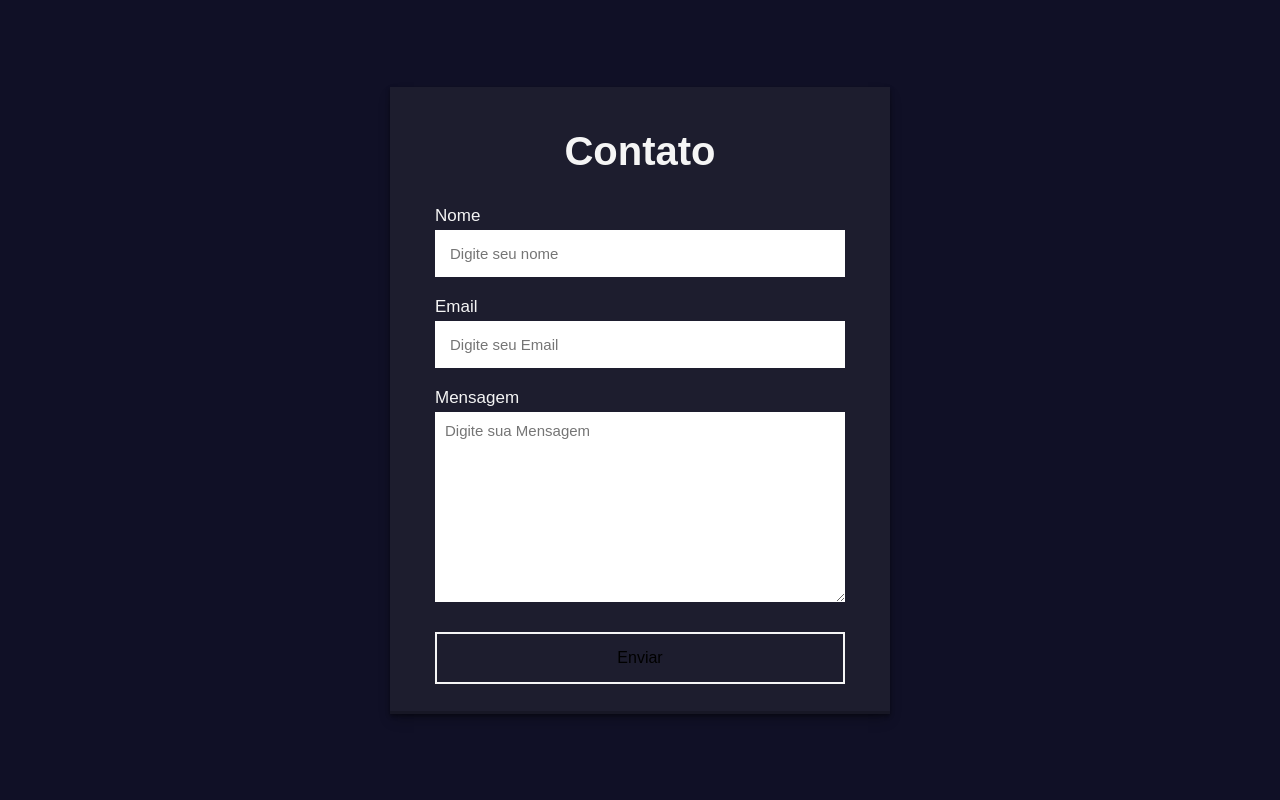
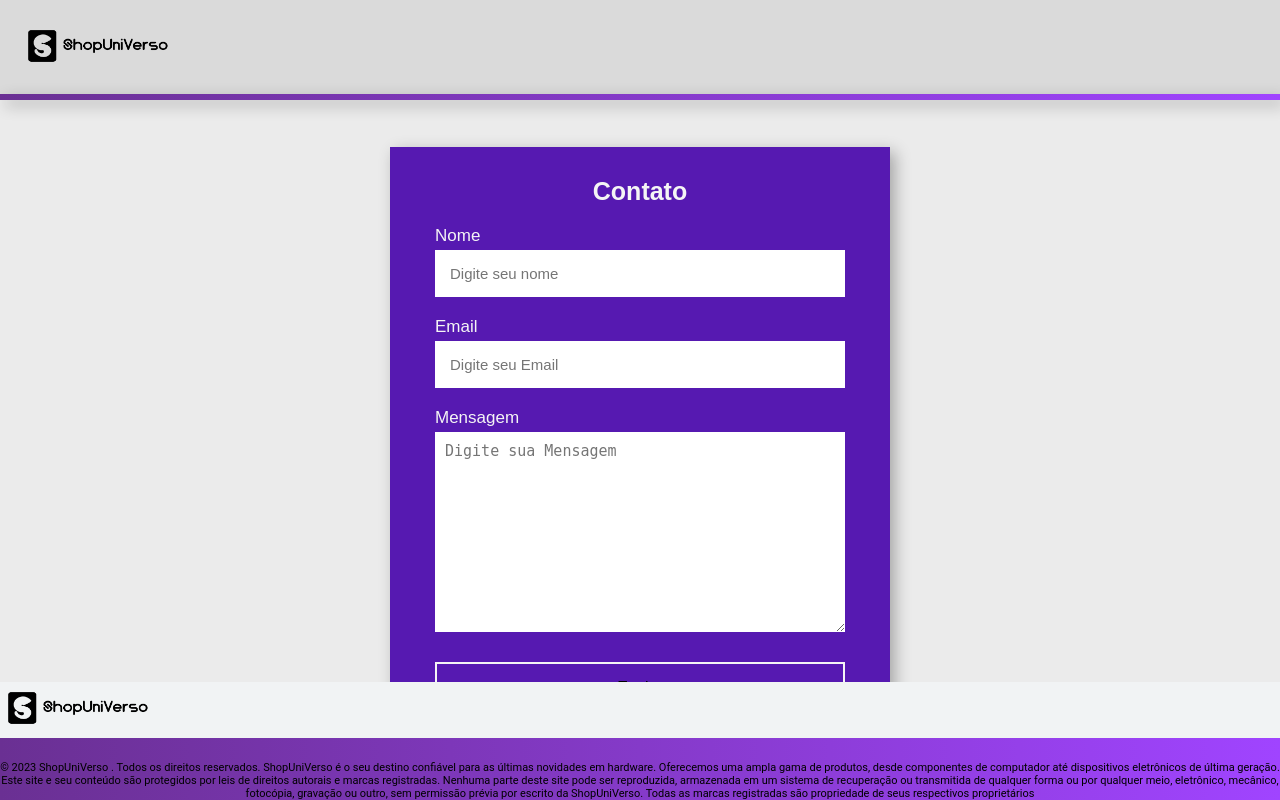
Before and after one commit to EnzoNevesDEV/ShopUniVerso, a PHP site: page /Contato.html in a window 1280 px wide. Run offline with PHP 8.4, Linux system fonts and the light colour scheme.

Commit message:
Style tela contato

```diff
--- a/scr/Contato.html
+++ b/scr/Contato.html
@@ -8,6 +8,18 @@
     <link rel="icon" href="./img/teste.ico" type="image/x-icon">
 </head>
 <body>
+    <header class="header" data-header>
+        <div class="container">
+
+            <div class="overlay" data-overlay></div>
+
+            <a href="#" class="logo">
+                <img src="./img/logoMarca.png" width="160" height="50" alt="Footcap logo">
+            </a>
+        </div>
+        <section class="departamento">
+        </section>
+    </header>
     <section>
         <h2>Contato</h2>
         <form id="contactForm">
@@ -23,11 +35,41 @@
             <input type="hidden" name="redirectTo" value="/scr/obrigado.html">
         </form>
     </section>
-    <script>
+    <footer class="footerUm">
+
+        <div class="footer-top section">
+            <div class="container">
+                <div class="footer-brand">
+                    <a href="#" class="logo">
+                        <img src="./img/logoMarca.png" width="160" height="50" alt="Footcap logo">
+                    </a>
+                </div>
+            </div>
+        </div>
+        <div class="footer-bottom">
+            <div class="container">
+                <p class="copyright">
+                    &copy; 2023 <a href="#" class="copyright-link">ShopUniVerso</a>
+                    . Todos os direitos reservados. ShopUniVerso é o seu destino confiável para as últimas novidades em
+                    hardware.
+                    Oferecemos uma ampla gama de produtos, desde componentes de computador até dispositivos eletrônicos
+                    de última geração.
+                    Este site e seu conteúdo são protegidos por leis de direitos autorais e marcas registradas. Nenhuma
+                    parte deste site pode ser reproduzida,
+                    armazenada em um sistema de recuperação ou transmitida de qualquer forma ou por qualquer meio,
+                    eletrônico, mecânico, fotocópia, gravação ou outro,
+                    sem permissão prévia por escrito da ShopUniVerso. Todas as marcas registradas são propriedade de
+                    seus respectivos proprietários
+                </p>
+
+            </div>
+        </div>
+    </footer>
+</body>
+ <script>
         document.getElementById('contactForm').addEventListener('submit', function (e) {
             e.preventDefault();
             window.location.href = "obrigado.html";
         });
     </script>
-</body>
 </html>
--- a/scr/css/Contato.css
+++ b/scr/css/Contato.css
@@ -1,54 +1,193 @@
-*{
+:root {
+    --ff-roboto: 'Roboto', sans-serif;
+    --ff-josefin-sans: 'Josefin Sans', sans-serif;
+    --transition-1: 0.25s ease;
+    --transition-2: 0.5s ease;
+    --cubic-out: cubic-bezier(0.51, 0.03, 0.64, 0.28);
+    --cubic-in: cubic-bezier(0.33, 0.85, 0.56, 1.02);
+}
+
+*,
+*::before,
+*::after {
     margin: 0;
     padding: 0;
     box-sizing: border-box;
-    font-family: sans-serif;
+}
 
+a {
+    text-decoration: none;
 }
-body{
+
+html {
+    font-family: var(--ff-josefin-sans);
+    font-size: 10px;
+    scroll-behavior: smooth;
+}
+
+body {
+    background: #ebebeb;
+    font-size: 1.6rem;
+    padding-top: 90px;
+}
+
+::-webkit-scrollbar {
+    width: 10px;
+}
+
+::-webkit-scrollbar-track {
+    background: hsl(0, 0%, 95%);
+}
+
+::-webkit-scrollbar-thumb {
+    background: hsl(0, 0%, 80%);
+}
+
+::-webkit-scrollbar-thumb:hover {
+    background: hsl(0, 0%, 70%);
+}
+
+.header {
+    background: rgb(218, 218, 218);
+    position: fixed;
+    top: 0;
+    left: 0;
+    width: 100%;
+    transition: var(--transition-1);
+    z-index: 4;
+}
+
+.header .container {
+    display: flex;
+    justify-content: space-between;
+    align-items: center;
+    padding: 20px;
+}
+
+.overlay {
+    position: fixed;
+    inset: 0;
+    background: hsla(0, 0%, 0%, 0.6);
+    z-index: 1;
+    opacity: 0;
+    pointer-events: none;
+    transition: var(--transition-1);
+}
+
+.departamento {
+    background: linear-gradient(to right, #6a3093, #a044ff);
+    text-align: center;
+    padding: 3px 0;
+    position: fixed;
+    width: 100%;
+}
+
+.footerUm {
+    font-family: var(--ff-roboto);
+    position: absolute;
+    bottom: 0;
+    left: 0;
+    width: 100%;
+}
+
+.footer-top {
+    display: flex;
+    background: hsl(200, 12%, 95%);
+}
+
+.footer-brand {
+    padding-bottom: 2px;
+    border-bottom: 1px solid var(--gainsboro);
+}
+
+.footer-brand .logo {
+    margin-bottom: 15px;
+}
+
+.footer-bottom {
+    display: flex;
+    background: linear-gradient(to right, #6a3093, #a044ff);
+    padding-top: 23px;
+}
+
+.copyright {
+    text-align: center;
+    color: var(--white);
+    font-size: 1.1rem;
+}
+
+.copyright-link {
+    display: inline-block;
+    color: var(--bittersweet);
+}
+
+.container {
+    max-width: 1290px;
+    width: 100%;
+    margin: 0 auto;
+}
+
+.footer-brand .logo {
+    margin-bottom: 0;
+}
+
+.footer-brand {
+    display: flex;
+    justify-content: space-between;
+    align-items: center;
+}
+
+body {
     display: flex;
     align-items: center;
     justify-content: center;
     min-height: 100vh;
-    background: #101026;
+    background: #ebebeb;
 }
-section{
+
+section {
     display: flex;
     align-items: center;
     justify-content: center;
     flex-direction: column;
     padding: 10px 45px;
-    background: #1d1d2e;
+    background: rgb(86, 25, 177);
     width: 500px;
-    box-shadow: rgba(0, 0, 0, 0.4) 0px 2px 4px, rgba(0, 0, 0, 0.3) 0px 7px 13px -3px, rgba(0, 0, 0, 0.2) 0px -3px 0px inset;
+    box-shadow: 5px 5px 15px rgba(0, 0, 0, 0.3);
 }
-section h2{
+
+section h2 {
     color: #f5f5f5;
     font-size: 2.5rem;
     margin: 2rem;
 }
-section form{
+
+section form {
     display: flex;
     flex-direction: column;
     width: 100%;
 }
-form label{
+
+form label {
     color: #f5f5f5;
     font-size: 17px;
     margin-bottom: 4px;
 }
-form input{
+
+form input {
     padding: 15px;
     outline: none;
     border: 0;
     margin-bottom: 20px;
     font-size: 15px;
-    transition: all 0.5;
+    transition: all 0.5s;
 }
-form input:focus{
+
+form input:focus {
     border-radius: 16px;
 }
-form textarea{
+
+form textarea {
     padding: 10px;
     outline: none;
     border: 0;
@@ -56,10 +195,12 @@ form textarea{
     margin-bottom: 30px;
     transition: all 0.5s;
 }
-form textarea:focus{
+
+form textarea:focus {
     border-radius: 16px;
 }
-form button{
+
+form button {
     padding: 15px;
     cursor: pointer;
     font-size: 16px;
@@ -68,37 +209,41 @@ form button{
     transition: all 1s;
     margin-bottom: 20px;
 }
-form button:hover{
+
+form button:hover {
     background: #f5f5f5;
     border-radius: 16px;
 }
 
-/*Pagina do obrigado*/
-.main{
+.main {
     display: flex;
     align-items: center;
     justify-content: center;
     min-height: 100vh;
-    background: #101026;
+    background: #ebebeb;
     flex-direction: column;
 }
-.text{
+
+.text {
     font-size: 45px;
-    color: #f5f5f5;
+    color: #0e0e0e;
     margin-bottom: 30px;
 }
-.paragrafo{
-    color: #f5f5f5;
+
+.paragrafo {
+    color: #0e0e0e;
     margin-bottom: 50px;
 }
-.btn{
+
+.btn {
     padding: 15px 55px;
-    background: #f5f5f5;
+    background: #0e0e0e;
     text-decoration: none;
-    color: #101026;
+    color: #ffffff;
     font-size: 18px;
     transition: all 0.5s;
 }
-.btn:hover{
+
+.btn:hover {
     border-radius: 16px;
 }
--- a/scr/css/login.css
+++ b/scr/css/login.css
@@ -178,7 +178,7 @@ body {
 
 
   /**
-   * FOOTER LOGIN
+   * FOOTER
    */
 
   .footer-link-box {
```
